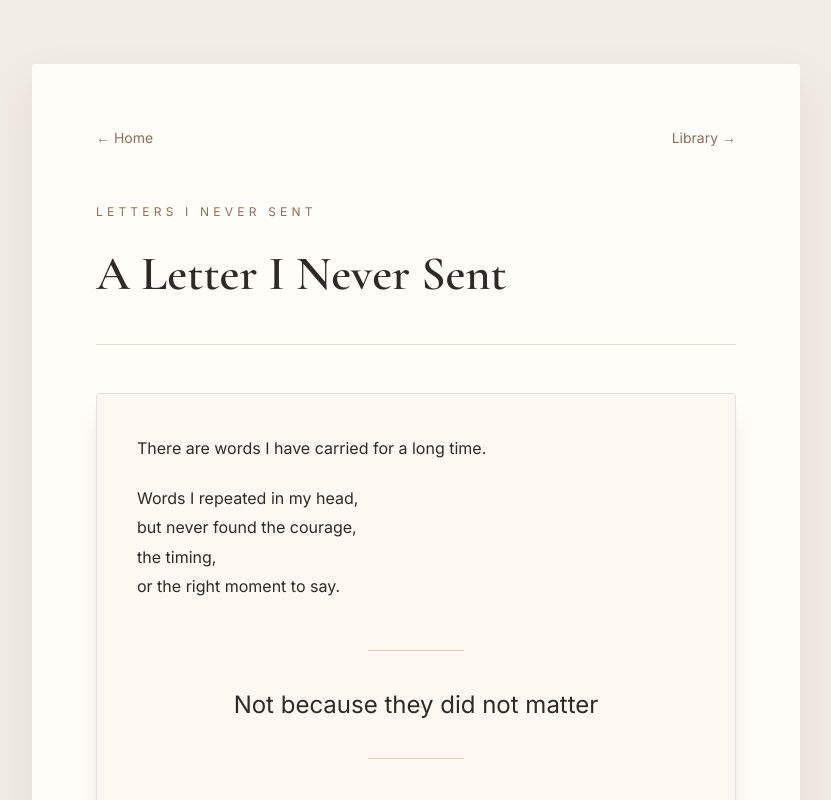
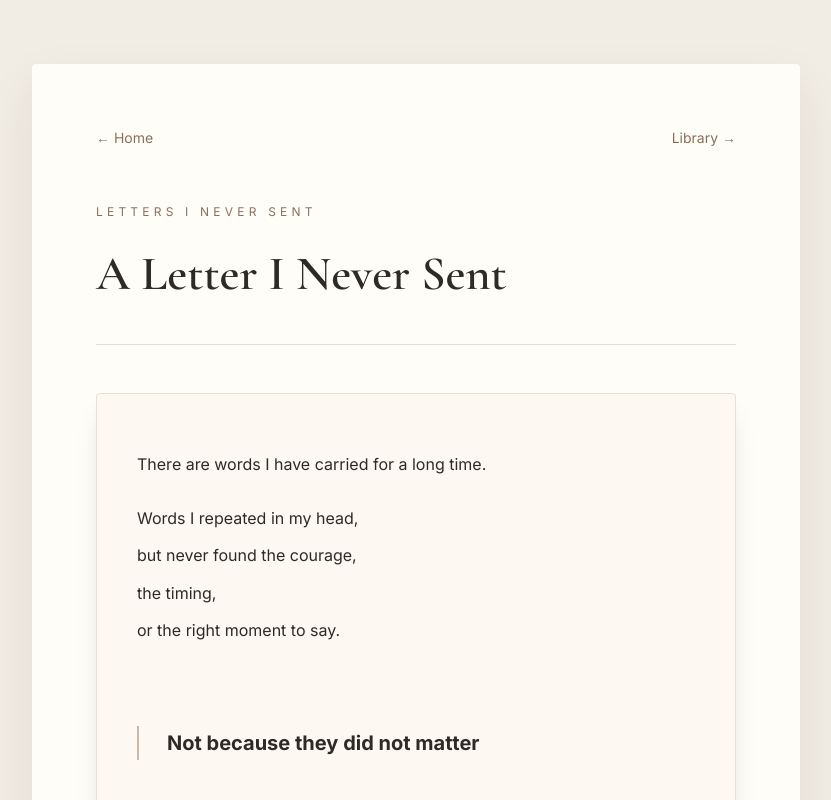
Before and after one commit to karamelaa-sunctuary/thoughtsofcee, a Next.js app: page /writings/a-letter-i-never-sent in a window 1280 px wide. Shown: the top 800 px of the page, without its empty margins (224-1055 px from the left). Built offline with nearby package versions, Linux system fonts and the light colour scheme.

Commit message:
Fix featured line rendering

```diff
--- a/app/components/BookReader.tsx
+++ b/app/components/BookReader.tsx
@@ -10,6 +10,22 @@ export default function BookReader({
   featured?: string[];
 }) {
   const [page, setPage] = useState(0);
+
+  const isFeaturedLine = (text: string) => {
+    return featured.some(
+      (item) =>
+        text
+          .replace(/[.,!?"]/g, "")
+          .trim()
+          .toLowerCase()
+          .includes(
+            item
+              .replace(/[.,!?"]/g, "")
+              .trim()
+              .toLowerCase()
+          )
+    );
+  };
 
   return (
     <div className="mx-auto w-full max-w-3xl">
@@ -39,65 +55,58 @@ export default function BookReader({
         >
 
           {pages[page]
-            .split(/\n\s*\n/)
-            .map((paragraph, index) => {
+            .split("\n")
+            .map((line, index) => {
 
-                const text = paragraph.trim();
+              const text = line.trim();
 
-              if (!text) return null;
-
-              const isFeatured = featured.some(
-                (item) =>
-                  text
-                    .replace(/[.,!?]/g, "")
-                    .trim()
-                    .toLowerCase()
-                    .includes(
-                      item
-                        .replace(/[.,!?]/g, "")
-                        .trim()
-                        .toLowerCase()
-                    )
-              );
-
-              if (isFeatured) {
+              if (!text) {
                 return (
                   <div
                     key={index}
-                    className="my-12"
+                    className="h-4"
+                  />
+                );
+              }
+
+
+              const featuredLine = isFeaturedLine(text);
+
+
+              if (featuredLine) {
+                return (
+                  <div
+                    key={index}
+                    className="
+                      my-10
+                      border-l-2
+                      border-[#C8B8A5]
+                      pl-5
+                      md:pl-7
+                    "
                   >
-
-                    <div className="mb-8 flex justify-center">
-                      <div className="h-px w-24 bg-[#D9CEC0]" />
-                    </div>
-
                     <p
                       className="
-                        text-center
                         font-heading
-                        text-xl
-                        leading-[1.8]
+                        font-bold
+                        text-lg
+                        leading-[1.7]
                         text-[#2E2A27]
-                        md:text-2xl
+                        md:text-xl
                       "
                     >
                       {text}
                     </p>
-
-                    <div className="mt-8 flex justify-center">
-                      <div className="h-px w-24 bg-[#D9CEC0]" />
-                    </div>
-
                   </div>
                 );
               }
+
 
               return (
                 <p
                   key={index}
                   className="
-                    mb-5
-                    whitespace-pre-line
+                    mb-2
                     text-[15px]
                     leading-[1.85]
                     text-[#2E2A27]
```
